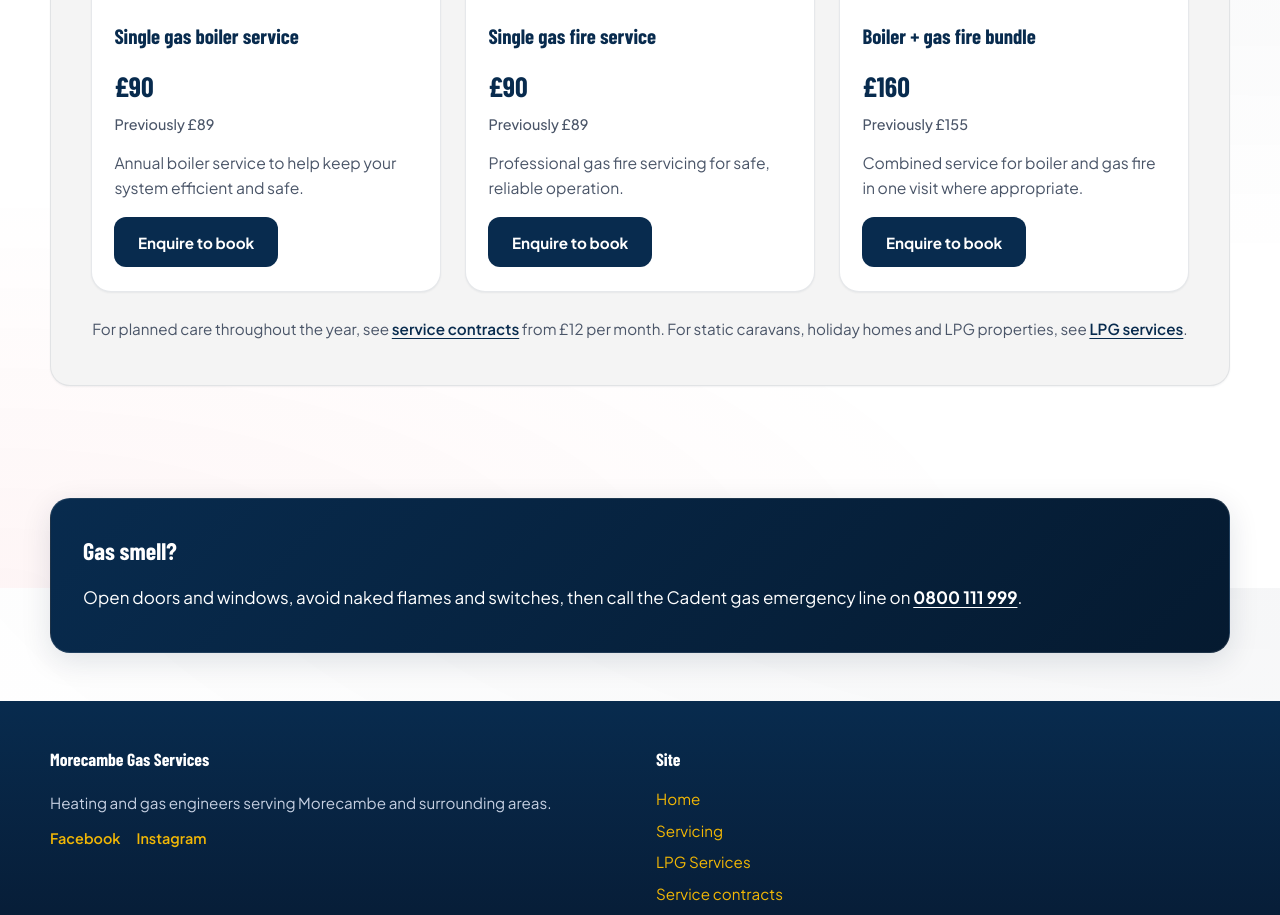
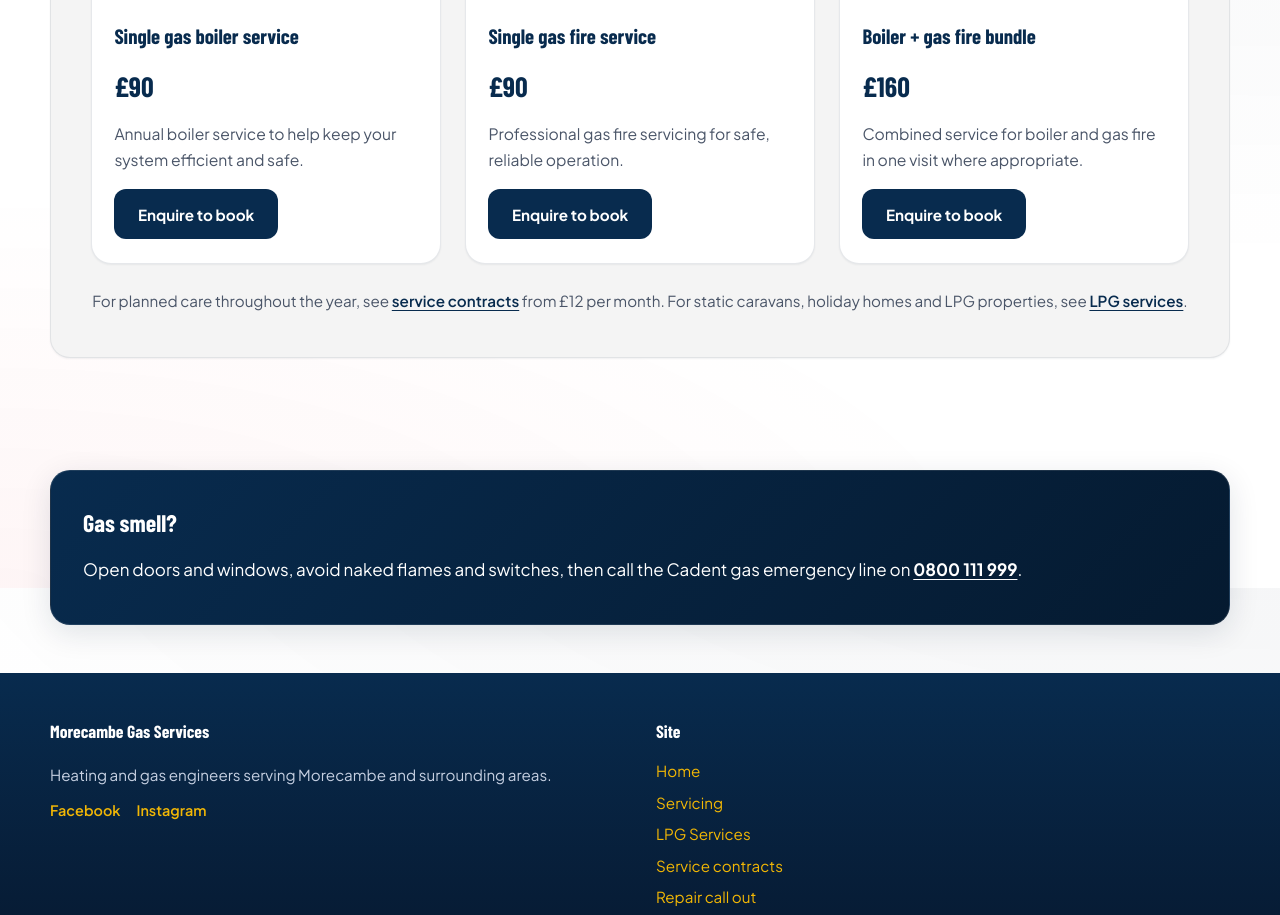
Before and after one commit to Nyelemma/morecambe-gas-showroom, a plain HTML site: page servicing.html in a window 1280 px wide. Shown: the part 1012-1927 px from the top of the page. Drawn offline with nearby package versions, Linux system fonts and the light colour scheme.

Commit message:
Remove previous prices and link Enquire to book buttons to enquiry form
Co-authored-by: Cursor <cursoragent@cursor.com>

```diff
--- a/servicing.html
+++ b/servicing.html
@@ -94,10 +94,9 @@
                 <h2>Single gas boiler service</h2>
                 <div class="price-block">
                   <span class="price-block__now">£90</span>
-                  <span class="price-block__was">Previously £89</span>
                 </div>
                 <p>Annual boiler service to help keep your system efficient and safe.</p>
-                <a class="btn btn-dark" href="enquiry.html">Enquire to book</a>
+                <a class="btn btn-dark" href="enquiry.html#enquiry-form">Enquire to book</a>
               </div>
             </article>
             <article class="card card--media" id="single-fire">
@@ -116,10 +115,9 @@
                 <h2>Single gas fire service</h2>
                 <div class="price-block">
                   <span class="price-block__now">£90</span>
-                  <span class="price-block__was">Previously £89</span>
                 </div>
                 <p>Professional gas fire servicing for safe, reliable operation.</p>
-                <a class="btn btn-dark" href="enquiry.html">Enquire to book</a>
+                <a class="btn btn-dark" href="enquiry.html#enquiry-form">Enquire to book</a>
               </div>
             </article>
             <article class="card card--media" id="bundle">
@@ -138,10 +136,9 @@
                 <h2>Boiler + gas fire bundle</h2>
                 <div class="price-block">
                   <span class="price-block__now">£160</span>
-                  <span class="price-block__was">Previously £155</span>
                 </div>
                 <p>Combined service for boiler and gas fire in one visit where appropriate.</p>
-                <a class="btn btn-dark" href="enquiry.html">Enquire to book</a>
+                <a class="btn btn-dark" href="enquiry.html#enquiry-form">Enquire to book</a>
               </div>
             </article>
           </div>
```
